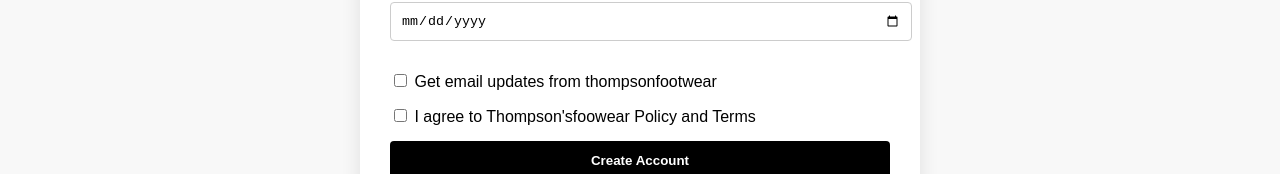
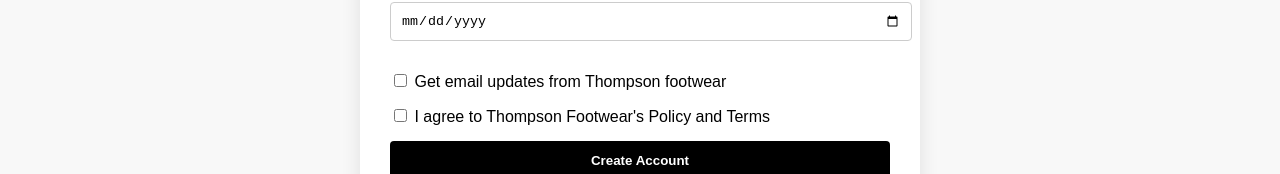
Before and after one commit to 2000tamasha/thompson-footwear, a React (Create React App) app in the folder frontend/: page /register in a window 1280 px wide. Shown: the part 404-578 px from the top of the page. Built offline with nearby package versions, Linux system fonts and the light colour scheme.

Commit message:
register page spelling mistakes corrected

```diff
--- a/frontend/src/pages/Register.js
+++ b/frontend/src/pages/Register.js
@@ -1,4 +1,4 @@
-// Register.js – Sharan Adhikari
+// Register.js – Sharan Adhikari & reviewd by Thamasha Kodithuwakku 24351177
 
 import React, { useState } from 'react';
 
@@ -62,14 +62,14 @@
       <div style={{ margin: '15px 0' }}>
         <label>
           <input type="checkbox" name="updates" checked={form.updates} onChange={handleChange} />
-          {' '}Get email updates from thompsonfootwear
+          {' '}Get email updates from Thompson footwear
         </label>
       </div>
 
       <div style={{ margin: '15px 0' }}>
         <label>
           <input type="checkbox" name="agree" checked={form.agree} onChange={handleChange} required />
-          {' '}I agree to Thompson'sfoowear  Policy and Terms
+          {' '}I agree to Thompson Footwear's  Policy and Terms
         </label>
       </div>
 
```
